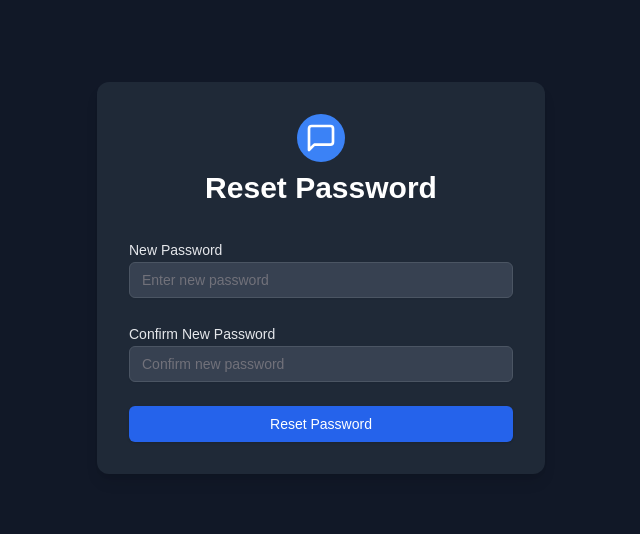
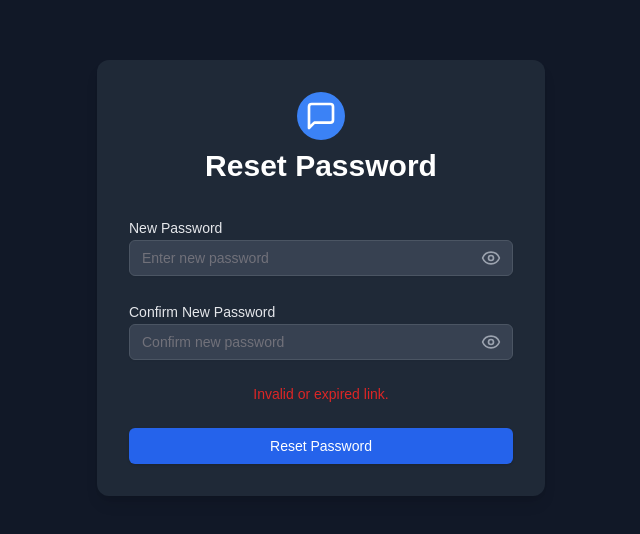
Before and after one commit to Queryamie/queryamie, a React (Vite) app: page /ResetPassword in a window 1280 px wide. Shown: the part 122-656 px from the top of the page, without its empty margins (319-959 px from the left). Built offline with nearby package versions, Linux system fonts and the light colour scheme.

Commit message:
password recovery, password visibility toggling

```diff
--- a/src/pages/Login.tsx
+++ b/src/pages/Login.tsx
@@ -1,38 +1,39 @@
-"use client"
+'use client'
 
 import { useState } from "react"
 import { useNavigate } from "react-router-dom"
 import { Button } from "@/components/ui/button"
 import { Input } from "@/components/ui/input"
 import { Label } from "@/components/ui/label"
-import { MessageSquare, Loader2 } from "lucide-react"
+import { MessageSquare, Loader2, Eye, EyeOff } from "lucide-react"
 import axios from "axios"
-import qs from "qs";
+import qs from "qs"
 
 export default function Login() {
   const [username, setUsername] = useState("")
   const [password, setPassword] = useState("")
   const [isLoading, setIsLoading] = useState(false)
-  const [errorMessage, setErrorMessage] = useState<string | null>(null);
-  const navigate = useNavigate();
+  const [errorMessage, setErrorMessage] = useState<string | null>(null)
+  const [showPassword, setShowPassword] = useState(false)
+  const navigate = useNavigate()
 
   const handleSubmit = async (e: React.FormEvent) => {
     e.preventDefault()
-    setErrorMessage('');
+    setErrorMessage('')
     setIsLoading(true)
 
     try {
       if (!username || !password) {
-        setErrorMessage("Username and password are required.");
-        setIsLoading(false);
-        return;
+        setErrorMessage("Username and password are required.")
+        setIsLoading(false)
+        return
       }
 
       const formData = {
         username,
         password
       }
-      console.log(formData);
+      console.log(formData)
 
       const response = await axios.post(
         `${import.meta.env.VITE_BACKEND_API}/login`,
@@ -42,23 +43,27 @@ export default function Login() {
             'Content-Type': 'application/x-www-form-urlencoded',
           },
         }
-      );
+      )
       // set access token
-      const token = response.data.access_token;
-      sessionStorage.setItem("token", token);
+      const token = response.data.access_token
+      sessionStorage.setItem("token", token)
 
       // set user id
-      const userId = response.data.user_id;
-      sessionStorage.setItem("userId", userId);
+      const userId = response.data.user_id
+      sessionStorage.setItem("userId", userId)
 
-      navigate("/QueryAmi");
+      navigate("/QueryAmi")
     } catch (error: any) {
-      setErrorMessage(error.response.data.detail);
-      setIsLoading(false);
+      setErrorMessage(error.response.data.detail)
+      setIsLoading(false)
     } finally {
       await new Promise(resolve => setTimeout(resolve, 2000))
-      setIsLoading(false);
+      setIsLoading(false)
     }
+  }
+
+  const togglePasswordVisibility = () => {
+    setShowPassword(!showPassword)
   }
 
   return (
@@ -72,9 +77,9 @@ export default function Login() {
         </div>
         <form onSubmit={handleSubmit} className="space-y-6">
           <div>
-            <Label htmlFor="email" className="text-gray-200">Username</Label>
+            <Label htmlFor="username" className="text-gray-200">Username</Label>
             <Input
-              id="text"
+              id="username"
               type="text"
               placeholder="Enter your username"
               value={username}
@@ -84,14 +89,27 @@ export default function Login() {
           </div>
           <div>
             <Label htmlFor="password" className="text-gray-200">Password</Label>
+            <div className="relative">
               <Input
                 id="password"
-              type="password"
+                type={showPassword ? "text" : "password"}
                 placeholder="Enter your password"
                 value={password}
                 onChange={(e) => setPassword(e.target.value)}
-              className="bg-gray-700 text-white border-gray-600 focus:border-blue-500"
+                className="bg-gray-700 text-white border-gray-600 focus:border-blue-500 pr-10"
               />
+              <button
+                type="button"
+                onClick={togglePasswordVisibility}
+                className="absolute inset-y-0 right-0 pr-3 flex items-center text-gray-400 hover:text-gray-200"
+              >
+                {showPassword ? (
+                  <EyeOff className="h-5 w-5" />
+                ) : (
+                  <Eye className="h-5 w-5" />
+                )}
+              </button>
+            </div>
           </div>
           <div className="flex items-center justify-between">
             <a onClick={() => {navigate("/ForgotPassword")}} className="cursor-pointer text-sm text-blue-400 hover:text-blue-300">
--- a/src/pages/Register.tsx
+++ b/src/pages/Register.tsx
@@ -1,11 +1,11 @@
-"use client"
+'use client'
 
 import { useState } from "react"
 import { useNavigate } from "react-router-dom"
 import { Button } from "@/components/ui/button"
 import { Input } from "@/components/ui/input"
 import { Label } from "@/components/ui/label"
-import { MessageSquare, Loader2 } from "lucide-react"
+import { MessageSquare, Loader2, Eye, EyeOff } from "lucide-react"
 import axios from 'axios'
 
 export default function Register() {
@@ -15,37 +15,39 @@ export default function Register() {
   const [password, setPassword] = useState("")
   const [confirmPassword, setConfirmPassword] = useState("")
   const [isLoading, setIsLoading] = useState(false)
-  const [errorMessage, setErrorMessage] = useState<string | null>(null);
+  const [errorMessage, setErrorMessage] = useState<string | null>(null)
+  const [showPassword, setShowPassword] = useState(false)
+  const [showConfirmPassword, setShowConfirmPassword] = useState(false)
 
   const navigate = useNavigate()
 
   const handleSubmit = async (e: React.FormEvent) => {
     e.preventDefault()
-    setErrorMessage('');
+    setErrorMessage('')
     setIsLoading(true)
 
     if (!username || !name || !email || !password || !confirmPassword) {
-      setErrorMessage("Please fill in all fields.");
-      setIsLoading(false);
-      return;
+      setErrorMessage("Please fill in all fields.")
+      setIsLoading(false)
+      return
     }
 
     if (!validateEmail(email)) {
-      setErrorMessage("Please enter a valid email address.");
-      setIsLoading(false);
-      return;
+      setErrorMessage("Please enter a valid email address.")
+      setIsLoading(false)
+      return
     }
 
     if (password.length < 8) {
-      setErrorMessage("Password must be at least 8 characters long.");
-      setIsLoading(false);
-      return;
+      setErrorMessage("Password must be at least 8 characters long.")
+      setIsLoading(false)
+      return
     }
 
     if (password !== confirmPassword) {
-      setErrorMessage("Passwords do not match!");
-      setIsLoading(false);
-      return;
+      setErrorMessage("Passwords do not match!")
+      setIsLoading(false)
+      return
     }
 
     try {
@@ -54,31 +56,38 @@ export default function Register() {
         full_name: name,
         email: email,
         password: password,
-      });
+      })
 
-      const token = response.data.access_token;
-      sessionStorage.setItem("token", token);
+      const token = response.data.access_token
+      sessionStorage.setItem("token", token)
 
-      navigate("/Login");
+      navigate("/Login")
     } catch (error: any) {
       if (error.response && error.response.data && error.response.data.msg) {
-        setErrorMessage(error.response.data.msg);
+        setErrorMessage(error.response.data.msg)
       } else {
-        setErrorMessage("Registration failed. Please try again.");
+        setErrorMessage("Registration failed. Please try again.")
       }
-      setIsLoading(false);
-      console.error("There was an error registering the user:", error);
+      setIsLoading(false)
+      console.error("There was an error registering the user:", error)
     } finally {
       await new Promise(resolve => setTimeout(resolve, 2000))
-      setIsLoading(false);
+      setIsLoading(false)
     }
   }
 
   const validateEmail = (email: string): boolean => {
-    const emailPattern = /^[^\s@]+@[^\s@]+\.[^\s@]+$/;
-    return emailPattern.test(email);
-  };
+    const emailPattern = /^[^\s@]+@[^\s@]+\.[^\s@]+$/
+    return emailPattern.test(email)
+  }
 
+  const togglePasswordVisibility = () => {
+    setShowPassword(!showPassword)
+  }
+
+  const toggleConfirmPasswordVisibility = () => {
+    setShowConfirmPassword(!showConfirmPassword)
+  }
 
   return (
     <div className="flex items-center justify-center min-h-screen bg-gray-900">
@@ -125,25 +134,51 @@ export default function Register() {
           </div>
           <div>
             <Label htmlFor="password" className="text-gray-200">Password</Label>
+            <div className="relative">
               <Input
                 id="password"
-              type="password"
+                type={showPassword ? "text" : "password"}
                 placeholder="Create a password"
                 value={password}
                 onChange={(e) => setPassword(e.target.value)}
-              className="bg-gray-700 text-white border-gray-600 focus:border-blue-500"
+                className="bg-gray-700 text-white border-gray-600 focus:border-blue-500 pr-10"
               />
+              <button
+                type="button"
+                onClick={togglePasswordVisibility}
+                className="absolute inset-y-0 right-0 pr-3 flex items-center text-gray-400 hover:text-gray-200"
+              >
+                {showPassword ? (
+                  <EyeOff className="h-5 w-5" />
+                ) : (
+                  <Eye className="h-5 w-5" />
+                )}
+              </button>
+            </div>
           </div>
           <div>
             <Label htmlFor="confirm-password" className="text-gray-200">Confirm Password</Label>
+            <div className="relative">
               <Input
                 id="confirm-password"
-              type="password"
+                type={showConfirmPassword ? "text" : "password"}
                 placeholder="Confirm your password"
                 value={confirmPassword}
                 onChange={(e) => setConfirmPassword(e.target.value)}
-              className="bg-gray-700 text-white border-gray-600 focus:border-blue-500"
+                className="bg-gray-700 text-white border-gray-600 focus:border-blue-500 pr-10"
               />
+              <button
+                type="button"
+                onClick={toggleConfirmPasswordVisibility}
+                className="absolute inset-y-0 right-0 pr-3 flex items-center text-gray-400 hover:text-gray-200"
+              >
+                {showConfirmPassword ? (
+                  <EyeOff className="h-5 w-5" />
+                ) : (
+                  <Eye className="h-5 w-5" />
+                )}
+              </button>
+            </div>
           </div>
           {errorMessage && <p className="text-red-600 text-sm mt-2.5 text-center">{errorMessage}</p>}
           <Button
--- a/src/pages/ResetPassword.tsx
+++ b/src/pages/ResetPassword.tsx
@@ -1,53 +1,79 @@
-"use client"
+'use client'
 
-import { useState } from "react"
-import { useNavigate } from "react-router-dom"
+import { useState, useEffect } from "react"
+import { useNavigate, useLocation } from "react-router-dom"
 import { Button } from "@/components/ui/button"
 import { Input } from "@/components/ui/input"
 import { Label } from "@/components/ui/label"
-import { MessageSquare, Loader2 } from "lucide-react"
+import { MessageSquare, Loader2, Eye, EyeOff } from "lucide-react"
 import axios from "axios"
 
 export default function ResetPassword() {
   const [password, setPassword] = useState("")
   const [confirmPassword, setConfirmPassword] = useState("")
   const [isLoading, setIsLoading] = useState(false)
-  const [errorMessage, setErrorMessage] = useState<string | null>(null);
-    const navigate = useNavigate();
+  const [errorMessage, setErrorMessage] = useState<string | null>(null)
+  const [token, setToken] = useState<string | null>(null)
+  const [showPassword, setShowPassword] = useState(false)
+  const [showConfirmPassword, setShowConfirmPassword] = useState(false)
+  const navigate = useNavigate()
+  const location = useLocation()
+
+  // Extract token from URL on mount
+  useEffect(() => {
+    const urlParams = new URLSearchParams(location.search)
+    const tokenFromUrl = urlParams.get("token")
+    if (tokenFromUrl) {
+      setToken(tokenFromUrl)
+    } else {
+      setErrorMessage("Invalid or expired link.")
+    }
+  }, [location])
 
   const handleSubmit = async (e: React.FormEvent) => {
     e.preventDefault()
-    setErrorMessage('');
+    setErrorMessage("")
 
-    if (password.length < 8){
-      setErrorMessage("Password must be at least 8 characters long.");
+    if (password.length < 8) {
+      setErrorMessage("Password must be at least 8 characters long.")
+      return
     }
 
     if (password !== confirmPassword) {
-      setErrorMessage("Passwords do not match");
+      setErrorMessage("Passwords do not match")
+      return
+    }
+
+    if (!token) {
+      setErrorMessage("No token found. Please check your reset link.")
       return
     }
 
     try {
-      const response = await axios.post(`${import.meta.env.VITE_BACKEND_API}/reset-password`, {
-        password: password,
-      });
-
-      const token = response.data.access_token;
-      sessionStorage.setItem("token", token);
-
-      navigate("/Login");
+      setIsLoading(true)
+      const response = await axios.post(
+        `${import.meta.env.VITE_BACKEND_API}/reset-password?token=${encodeURIComponent(token)}&new_password=${encodeURIComponent(password)}`
+      )
+      console.log(response.data)
+      setIsLoading(false)
+      navigate("/Login")
     } catch (error: any) {
       if (error.response && error.response.data && error.response.data.msg) {
-        setErrorMessage(error.response.data.msg);
+        setErrorMessage(error.response.data.msg)
       } else {
-        setErrorMessage("Password reset failed.");
+        setErrorMessage("Password reset failed.")
       }
-      console.error("There was an error resetting the password:", error);
-    } finally {
-      await new Promise(resolve => setTimeout(resolve, 2000))
-      setIsLoading(false);
+      console.error("There was an error resetting the password:", error)
+      setIsLoading(false)
     }
+  }
+
+  const togglePasswordVisibility = () => {
+    setShowPassword(!showPassword)
+  }
+
+  const toggleConfirmPasswordVisibility = () => {
+    setShowConfirmPassword(!showConfirmPassword)
   }
 
   return (
@@ -62,25 +88,51 @@ export default function ResetPassword() {
         <form onSubmit={handleSubmit} className="space-y-6">
           <div>
             <Label htmlFor="password" className="text-gray-200">New Password</Label>
+            <div className="relative">
               <Input
                 id="password"
-              type="password"
+                type={showPassword ? "text" : "password"}
                 placeholder="Enter new password"
                 value={password}
                 onChange={(e) => setPassword(e.target.value)}
-              className="bg-gray-700 text-white border-gray-600 focus:border-blue-500"
+                className="bg-gray-700 text-white border-gray-600 focus:border-blue-500 pr-10"
               />
+              <button
+                type="button"
+                onClick={togglePasswordVisibility}
+                className="absolute inset-y-0 right-0 pr-3 flex items-center text-gray-400 hover:text-gray-200"
+              >
+                {showPassword ? (
+                  <EyeOff className="h-5 w-5" />
+                ) : (
+                  <Eye className="h-5 w-5" />
+                )}
+              </button>
+            </div>
           </div>
           <div>
             <Label htmlFor="confirmPassword" className="text-gray-200">Confirm New Password</Label>
+            <div className="relative">
               <Input
                 id="confirmPassword"
-              type="password"
+                type={showConfirmPassword ? "text" : "password"}
                 placeholder="Confirm new password"
                 value={confirmPassword}
                 onChange={(e) => setConfirmPassword(e.target.value)}
-              className="bg-gray-700 text-white border-gray-600 focus:border-blue-500"
+                className="bg-gray-700 text-white border-gray-600 focus:border-blue-500 pr-10"
               />
+              <button
+                type="button"
+                onClick={toggleConfirmPasswordVisibility}
+                className="absolute inset-y-0 right-0 pr-3 flex items-center text-gray-400 hover:text-gray-200"
+              >
+                {showConfirmPassword ? (
+                  <EyeOff className="h-5 w-5" />
+                ) : (
+                  <Eye className="h-5 w-5" />
+                )}
+              </button>
+            </div>
           </div>
           {errorMessage && <p className="text-red-600 text-sm mt-2.5 text-center">{errorMessage}</p>}
           <Button
```
Also changed, not shown: src/pages/ForgotPassword.tsx (+4 -7 lines). Lines whose indentation alone changed are shown as unchanged.
